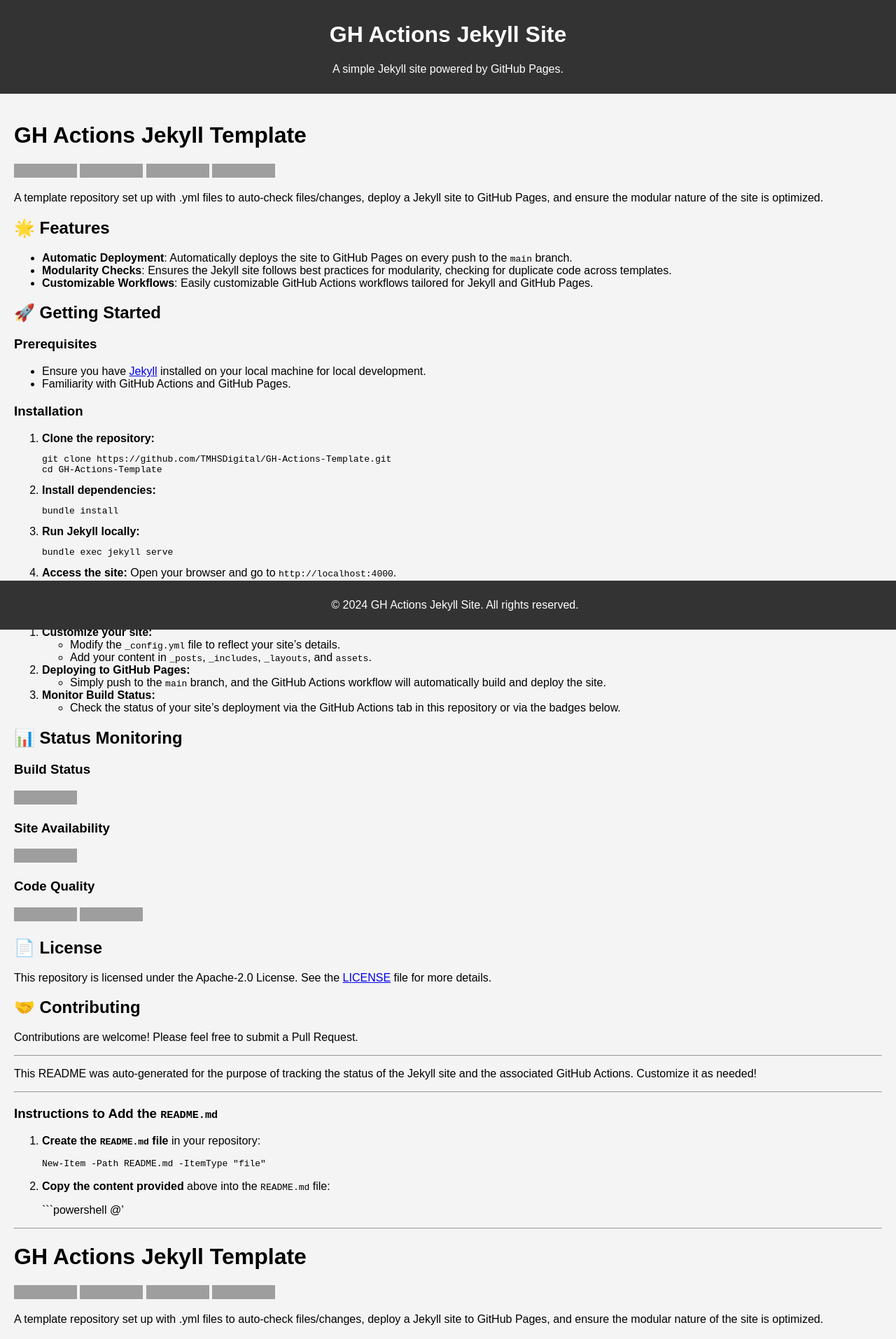
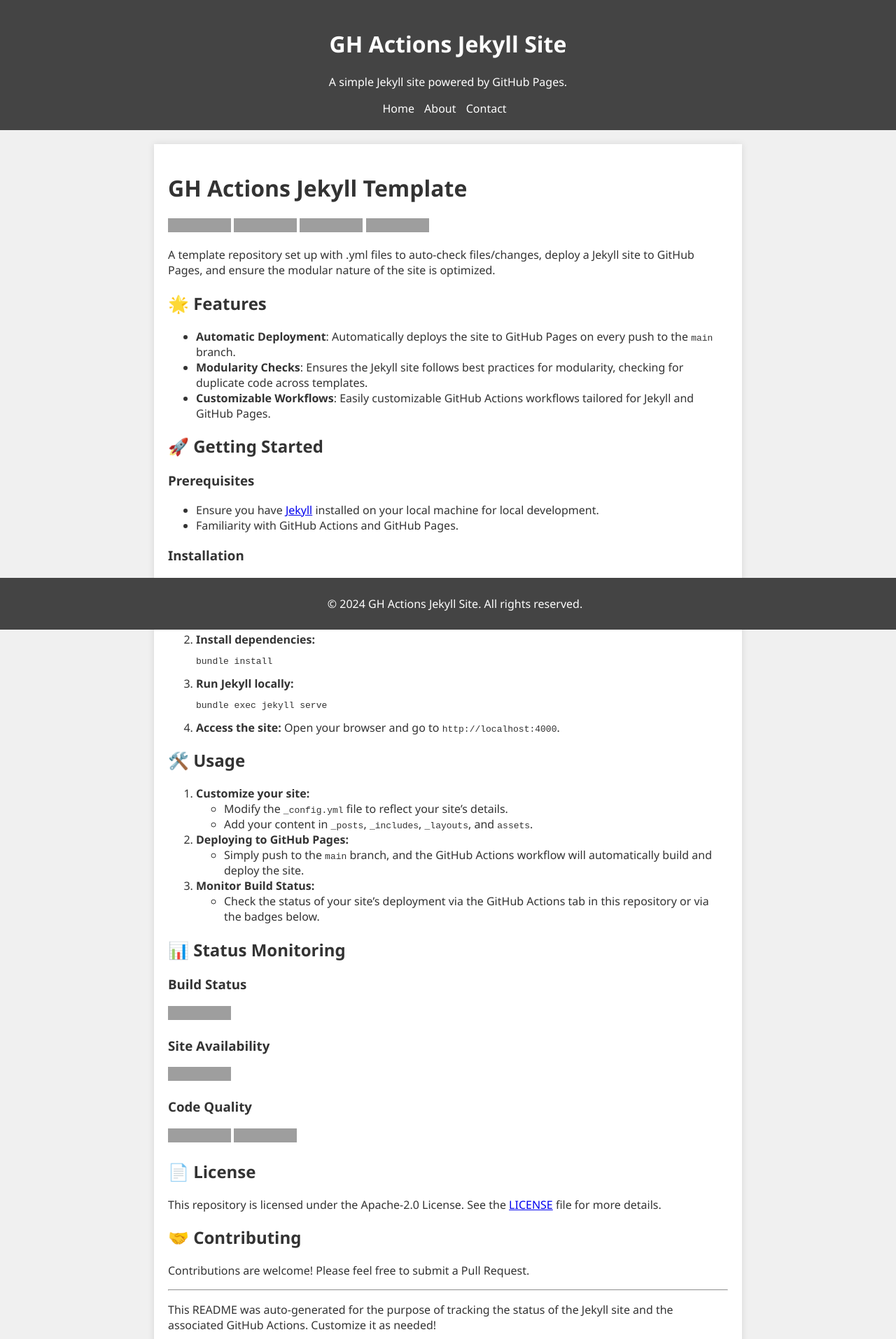
Before and after one commit to TMHSDigital/GH-Actions-Template, a Jekyll site: the page built from README.md, in a window 1280 px wide, cut to the strip 0-1914 px from the top of the page. Shown: the whole strip at 70% size. Built offline with Jekyll 4.4.1, drawn with Linux system fonts in a browser that asks for light colours; our own code applies the rules of GitHub Pages for plain Markdown files; grey boxes are pictures that could not be loaded.

```diff
--- a/_includes/header.html
+++ b/_includes/header.html
@@ -1,4 +1,11 @@
 <header>
   <h1>{{ site.title }}</h1>
   <p>{{ site.description }}</p>
+  <nav>
+    <ul>
+      <li><a href="{{ '/' | relative_url }}">Home</a></li>
+      <li><a href="{{ '/about/' | relative_url }}">About</a></li>
+      <li><a href="{{ '/contact/' | relative_url }}">Contact</a></li>
+    </ul>
+  </nav>
 </header>
--- a/assets/css/style.css
+++ b/assets/css/style.css
@@ -1,23 +1,44 @@
 body {
-  font-family: Arial, sans-serif;
+  font-family: "Segoe UI", Tahoma, Geneva, Verdana, sans-serif;
   margin: 0;
   padding: 0;
-  background-color: #f4f4f4;
+  background-color: #f0f0f0;
+  color: #333;
 }
 
 header {
-  background-color: #333;
+  background-color: #444;
   color: #fff;
-  padding: 10px 20px;
+  padding: 20px;
   text-align: center;
+}
+
+nav ul {
+  list-style-type: none;
+  margin: 0;
+  padding: 0;
+}
+
+nav ul li {
+  display: inline;
+  margin-right: 10px;
+}
+
+nav ul li a {
+  color: #fff;
+  text-decoration: none;
 }
 
 main {
   padding: 20px;
+  background-color: #fff;
+  max-width: 800px;
+  margin: 20px auto;
+  box-shadow: 0 0 10px rgba(0, 0, 0, 0.1);
 }
 
 footer {
-  background-color: #333;
+  background-color: #444;
   color: #fff;
   text-align: center;
   padding: 10px;
```
Also changed, not shown: _posts/2024-09-01-getting-started-with-github-actions.md (added, +8 -0 lines), about.md (added, +9 -0 lines), contact.md (added, +9 -0 lines), .github/workflows/check-duplicates.yml (added), .github/workflows/scheduled-code-quality.yml (added).
